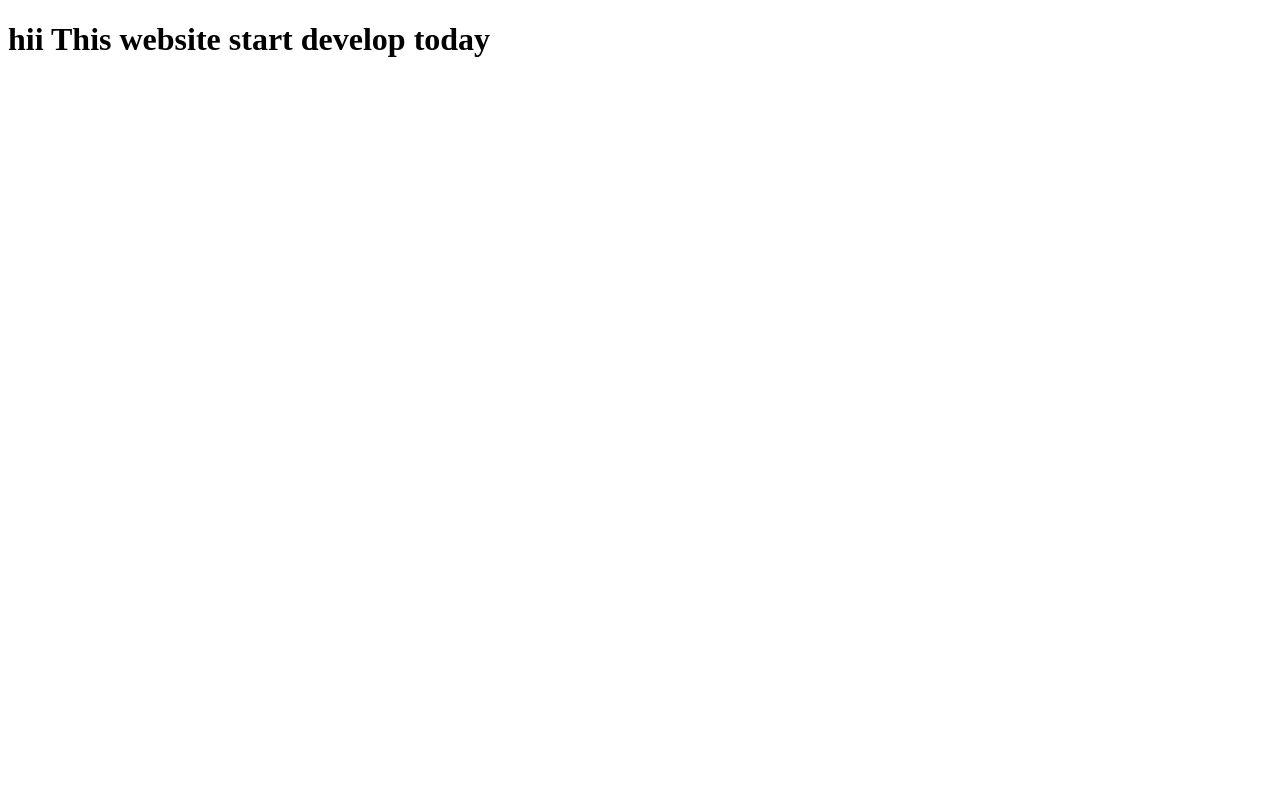
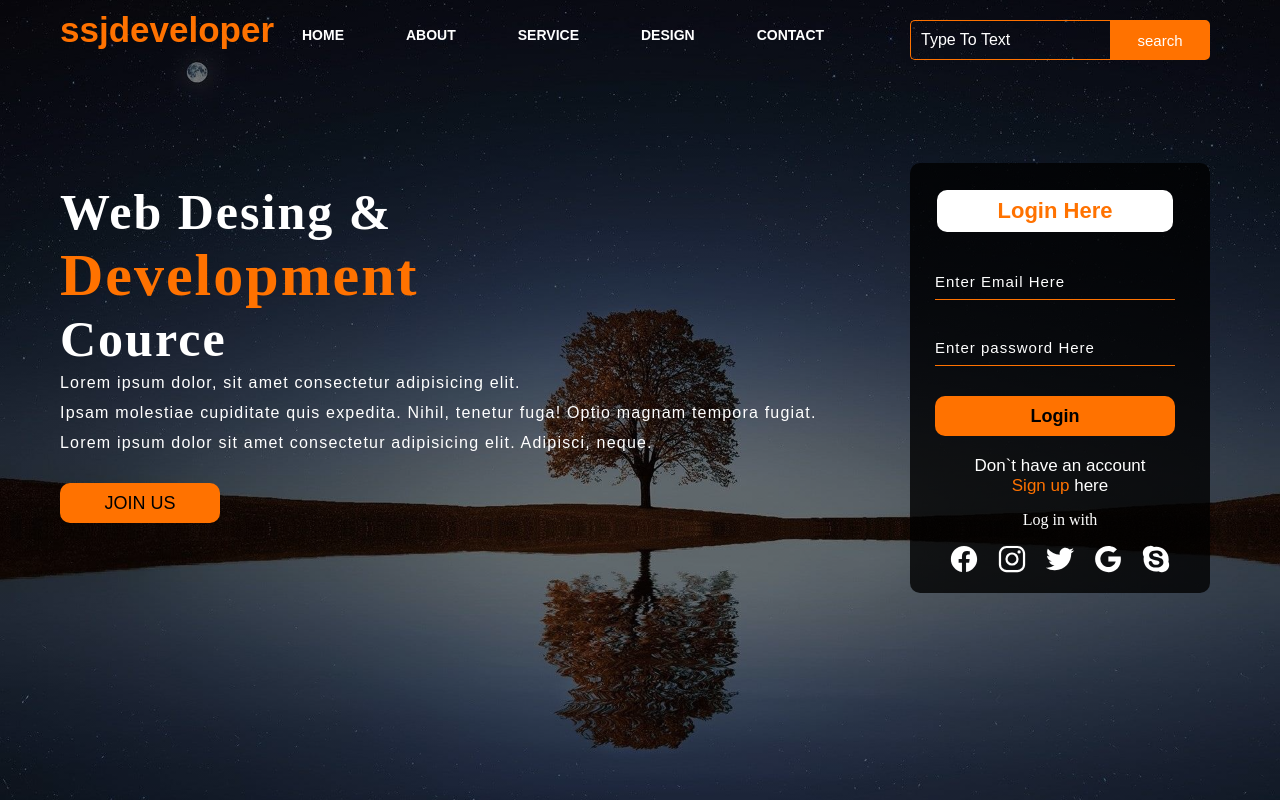
Before and after one commit to ssjdeveloper/ssjdeveloper, a plain HTML site: page Index.html in a window 1280 px wide. Drawn offline with nearby package versions, Linux system fonts and the light colour scheme.

Commit message:
i have compleate navbar

```diff
--- a/Index.html
+++ b/Index.html
@@ -7,6 +7,67 @@
     <link rel="stylesheet" href="style.css" />
   </head>
   <body>
-    <h1>hii This website start develop today</h1>
+    <div class="main">
+      <div class="navbar">
+        <div class="icon">
+          <h2 class="logo">ssjdeveloper</h2>
+        </div>
+        <div class="menu">
+          <ul>
+            <li><a href="#">HOME</a></li>
+            <li><a href="#">ABOUT</a></li>
+            <li><a href="#">SERVICE</a></li>
+            <li><a href="#">DESIGN</a></li>
+            <li><a href="#">CONTACT</a></li>
+          </ul>
+        </div>
+
+        <div class="search">
+          <input
+            class="srch"
+            type="search"
+            name=""
+            placeholder="Type To Text"
+          />
+          <a href="#"><button class="btn">search</button></a>
+        </div>
+      </div>
+      <div class="content">
+        <h1>Web Desing & <br /><span>Development</span><br />Cource</h1>
+        <p class="par">
+          Lorem ipsum dolor, sit amet consectetur adipisicing elit. <br />
+          Ipsam molestiae cupiditate quis expedita. Nihil, tenetur fuga! Optio
+          magnam tempora fugiat. <br />
+          Lorem ipsum dolor sit amet consectetur adipisicing elit. Adipisci,
+          neque.
+        </p>
+
+        <button class="cn"><a href="#">JOIN US</a></button>
+
+        <div class="form">
+          <h2>Login Here</h2>
+          <input type="email" name="email" placeholder="Enter Email Here" />
+          <input type="password" name="" placeholder="Enter password Here" />
+          <button class="lbtn"><a href="#">Login</a></button>
+          <p class="link">
+            Don`t have an account
+            <br />
+            <a href="#">Sign up </a> here </a>
+          </p>
+          <p class="liw">Log in with</p>
+
+          <div class="icons">
+            <a href="#"><ion-icon name="logo-facebook"></ion-icon></a>
+            <a href="#"><ion-icon name="logo-instagram"></ion-icon></a>
+            <a href="#"><ion-icon name="logo-twitter"></ion-icon></a>
+            <a href="#"><ion-icon name="logo-google"></ion-icon></a>
+            <a href="#"><ion-icon name="logo-skype"></ion-icon></a>
+          </div>
+
+        </div>
+      </div>
+    </div>
+
+    <script src="https://unpkg.com/ionicons@5.4.0/dist/ionicons.js"></script>
   </body>
 </html>
--- a/style.css
+++ b/style.css
@@ -0,0 +1,273 @@
+* {
+  margin: 0;
+  padding: 0;
+}
+
+.main {
+  width: 100%;
+  background: linear-gradient(
+      to top,
+      rgba(0, 0, 0, 0.5) 50%,
+      rgba(0, 0, 0, 0.5) 50%
+    ),
+    url(./images/BG\ img_welcome_page.jpg);
+  background-position: center;
+  background-size: cover;
+  height: 100vh;
+}
+
+.navbar {
+  width: 1200px;
+  height: 75px;
+  margin: auto;
+}
+
+.icon {
+  width: 200px;
+  float: left;
+  height: 70px;
+}
+
+.logo {
+  color: #ff7200;
+  font-size: 35px;
+  font-family: Arial;
+  padding-left: 20px;
+  float: left;
+  padding-top: 10px;
+}
+
+.menu {
+  width: 400px;
+  float: left;
+  height: 70px;
+}
+
+ul {
+  float: left;
+  display: flex;
+  justify-content: center;
+  align-items: center;
+}
+ul li {
+  list-style: none;
+  margin-left: 62px;
+  margin-top: 27px;
+  font-size: 14px;
+}
+
+ul li a {
+  text-decoration: none;
+  color: #fff;
+  font-family: Arial;
+  font-weight: bold;
+  transition: 0.5s ease-in-out;
+}
+
+ul li a:hover {
+  color: #ff7200;
+}
+
+.search {
+  width: 330px;
+  float: left;
+  margin-left: 270px;
+}
+
+.srch {
+  font-family: "Times New Roman";
+  width: 200px;
+  height: 40px;
+  background: transparent;
+  border: 1px solid #ff7200;
+  margin-top: 20px;
+  color: #fff;
+  border-right: none;
+  font-size: 16px;
+  float: left;
+  padding: 10px;
+  border-bottom-left-radius: 5px;
+  border-top-left-radius: 5px;
+}
+
+.btn {
+  width: 100px;
+  height: 40px;
+  background: #ff7200;
+  border: 2px solid #ff7200;
+  margin-top: 20px;
+  color: #fff;
+  font-size: 15px;
+  border-bottom-right-radius: 5px;
+  border-top-right-radius: 5px;
+}
+
+.btn:focus {
+  outline: none;
+}
+
+.srch:focus {
+  outline: none;
+}
+
+.content {
+  width: 1200px;
+  height: auto;
+  margin: auto;
+  color: #fff;
+  position: relative;
+}
+
+.content .par {
+  padding-left: 20px;
+  padding-bottom: 25px;
+  font-family: Arial;
+  letter-spacing: 1.2px;
+  line-height: 30px;
+}
+
+.content h1 {
+  font-family: "Times Nnew Roman";
+  font-size: 50px;
+  padding-left: 20px;
+  margin-top: 9%;
+  letter-spacing: 2px;
+}
+
+.content .cn {
+  width: 160px;
+  height: 40px;
+  background: #ff7200;
+  border: none;
+  margin-bottom: 10px;
+  margin-left: 20px;
+  font-size: 18px;
+  border-radius: 10px;
+  cursor: pointer;
+  transition: 0.5s ease;
+}
+
+.content .cn a {
+  text-decoration: none;
+  color: #000;
+  transition: 0.3s ease;
+}
+
+.cn:hover {
+  background: #fff;
+}
+
+.content span {
+  color: #ff7200;
+  font-size: 60px;
+}
+
+.form {
+  width: 250px;
+  height: 380px;
+  background: linear-gradient(
+    to top,
+    rgba(0, 0, 0, 0.8) 50%,
+    rgba(0, 0, 0, 0.8) 50%
+  );
+  position: absolute;
+  top: -20px;
+  left: 870px;
+  border-radius: 10px;
+  padding: 25px;
+}
+
+.form h2 {
+  width: 220px;
+  font-family: sans-serif;
+  text-align: center;
+  color: #ff7200;
+  font-size: 22px;
+  background-color: #fff;
+  border-radius: 10px;
+  margin: 2px;
+  padding: 8px;
+}
+
+.form input {
+  width: 240px;
+  height: 35px;
+  background: transparent;
+  border-bottom: 1px solid #ff7200;
+  border-top: none;
+  border-right: none;
+  border-left: none;
+  color: #fff;
+  font-size: 15px;
+  letter-spacing: 1px;
+  margin-top: 30px;
+  font-family: sans-serif;
+}
+
+.form input:focus {
+  outline: none;
+}
+
+::placeholder {
+  color: #fff;
+  font-family: Arial;
+}
+
+.lbtn {
+  width: 240px;
+  height: 40px;
+  background: #ff7200;
+  border: none;
+  margin-top: 30px;
+  font-size: 18px;
+  border-radius: 10px;
+  cursor: pointer;
+  color: #fff;
+  transition: 0.5s ease;
+}
+
+.lbtn:hover {
+  background: #fff;
+  color: #ff7200;
+}
+
+.lbtn a {
+  text-decoration: none;
+  color: #000;
+  font-weight: bold;
+}
+
+.form .link {
+  font-family: Arial, Helvetica, sans-serif;
+  font-size: 17px;
+  padding-top: 20px;
+  text-align: center;
+}
+
+.form .link a {
+  text-decoration: none;
+  color: #ff7200;
+}
+
+.liw {
+  padding-top: 15px;
+  padding-bottom: 10px;
+  text-align: center;
+}
+
+.icons a {
+  text-decoration: none;
+  color: #fff;
+}
+
+.icons ion-icon {
+  color: #fff;
+  font-size: 30px;
+  padding-left: 14px;
+  padding-top: 5px;
+  transition: 0.5s ease;
+}
+
+.icons ion-icon:hover {
+  color: #ff7200;
+}
```
Also changed, not shown: images/BG img_welcome_page.jpg (added).
